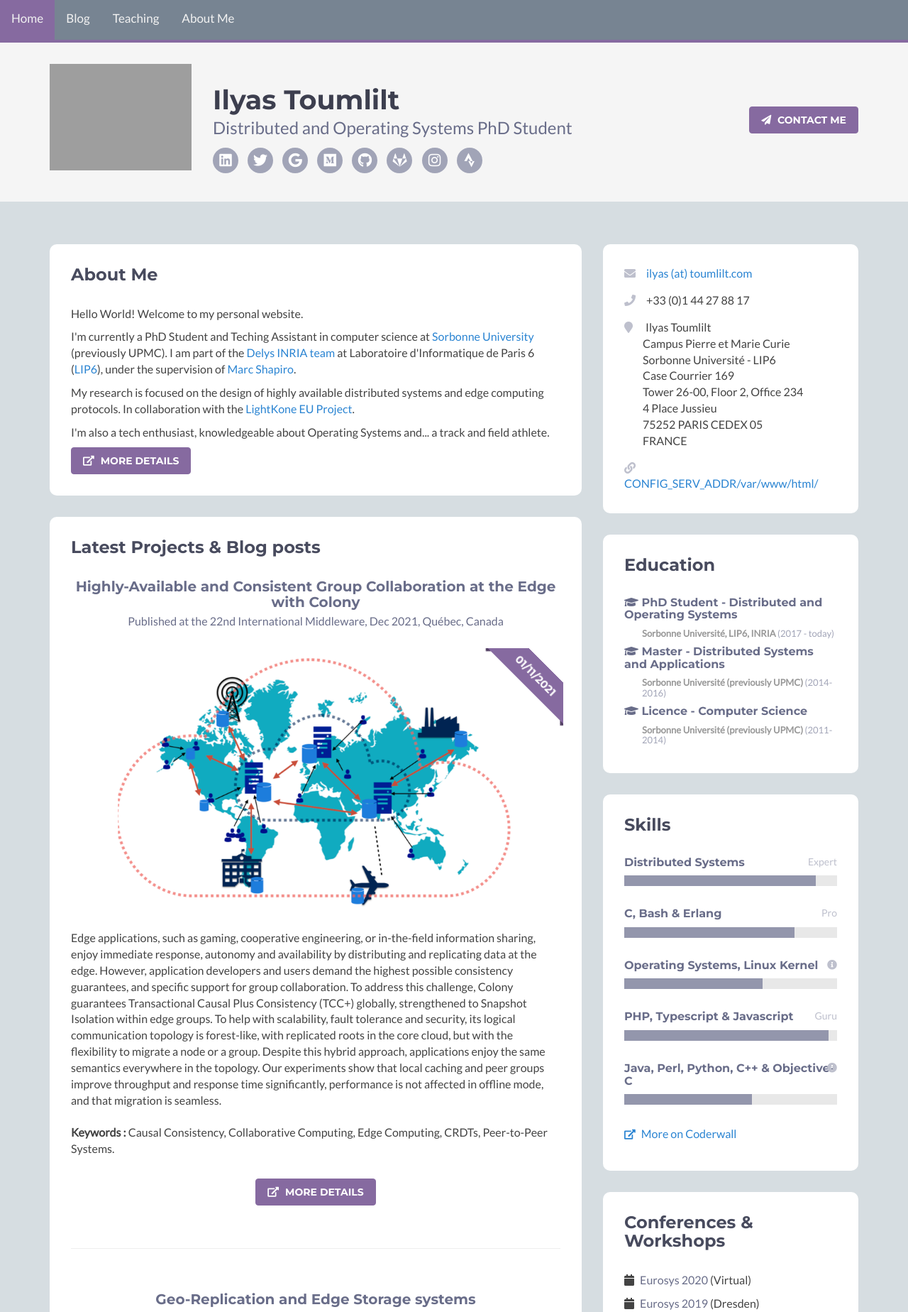
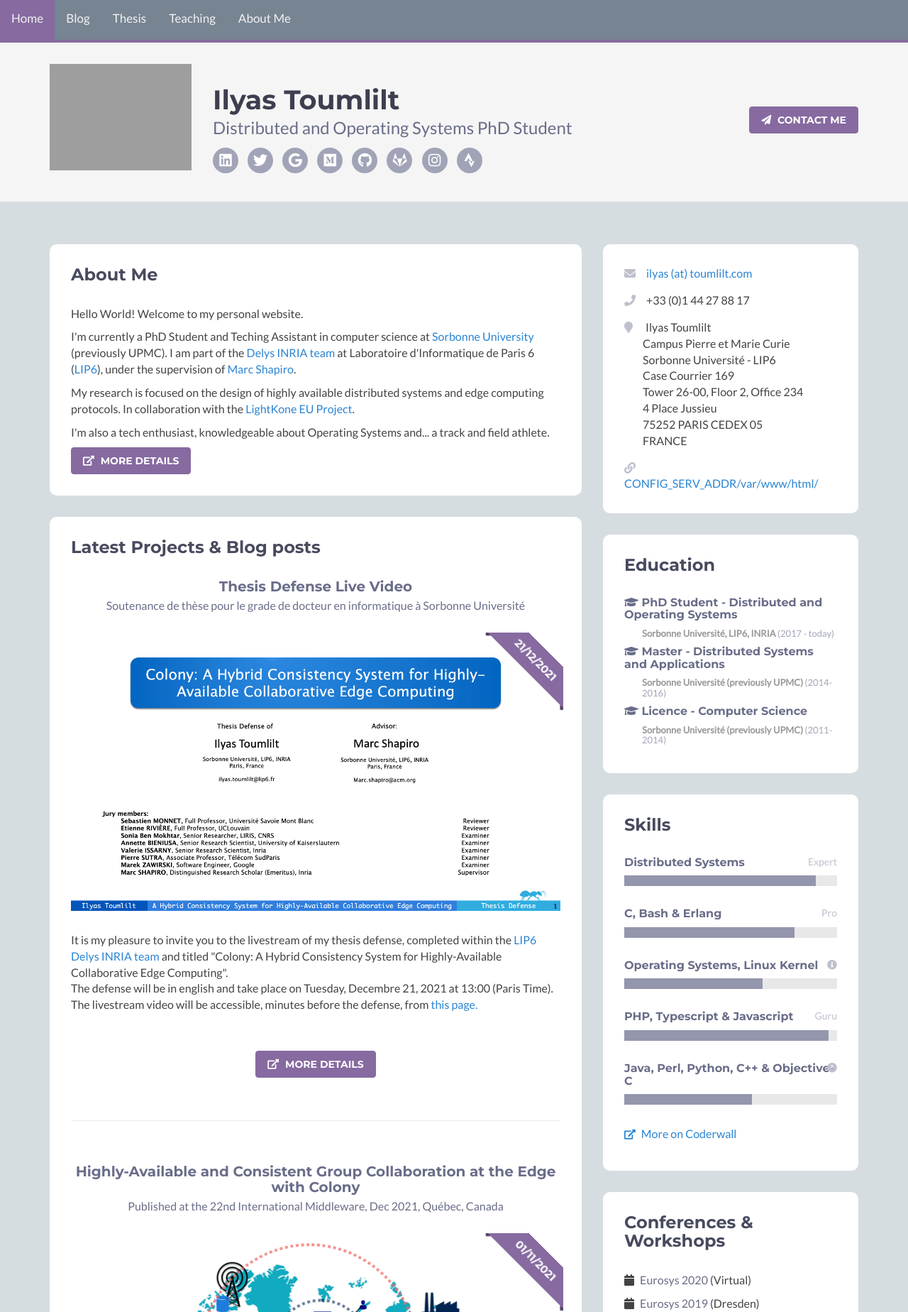
Before and after one commit to itoumlilt/toumlilt.com, a PHP site: page / in a window 1280 px wide. Shown: the top 1848 px of the page at 71% size. Run offline with PHP 8.4, Linux system fonts and the light colour scheme; a stand-in replaces the project's code that opens the database connection; some libraries are stand-ins or nearby versions; grey boxes are pictures that could not be loaded.

Commit message:
Add Thesis livestream page and corresponding post

```diff
--- /dev/null
+++ b/data/articles/blogarticle_5.xml
@@ -0,0 +1,61 @@
+<?xml version="1.0" encoding="UTF-8"?>
+
+<blogarticle>
+    <name>2021_12_21 Thesis Defense</name>
+    <date>21/12/2021</date>
+    <etitle>Thesis Defense Live Video</etitle>
+    <esummary>Soutenance de thèse pour le grade de docteur en informatique à Sorbonne Université</esummary>
+    <externallink>https://toumlilt.com/thesis-defense-livestream</externallink>
+    <githublink>null</githublink>
+    <smallimg>/blogarticle_5_small.png</smallimg>
+    <wideimg>/blogarticle_5_wide.png</wideimg>
+    <fulltext>
+        <div class="alert alert-info" role="alert">
+            The livestream video will be accessible, minutes before the defense, from
+            <a href="https://toumlilt.com/thesis-defense-livestream">this page.</a>
+        </div>
+        <p>
+            <h3 class="title">
+                 Description
+            </h3>
+            It is my pleasure to invite you to the livestream of my thesis defense,
+            completed within the <a href="https://lip6.fr" target="_blank">LIP6</a>
+            <a href="https://team.inria.fr/delys/fr/" target="_blank">Delys INRIA team</a>
+            and titled
+            "Colony: A Hybrid Consistency System for Highly-Available Collaborative Edge Computing".
+            <br/>
+            The defense will be in english and take place on Tuesday, Decembre 21, 2021
+            at 13:00 (Paris Time).
+            <br/>
+            The livestream video will be accessible, minutes before the defense, from
+            <a href="https://toumlilt.com/thesis-defense-livestream">this page.</a>
+            <br />
+            <h3 class="title">
+                 Abstract
+            </h3>
+            Edge applications, such as gaming, cooperative engineering, or in-the-field information sharing, enjoy immediate response, autonomy and availability by distributing and replicating data at the edge. However, application developers and users demand the highest possible consistency guarantees, and specific support for group collaboration. To address this challenge, Colony guarantees Transactional Causal Plus Consistency (TCC+) globally, strengthened to Snapshot Isolation within edge groups. To help with scalability, fault tolerance and security, its logical communication topology is forest-like, with replicated roots in the core cloud, but with the flexibility to migrate a node or a group. Despite this hybrid approach, applications enjoy the same semantics everywhere in the topology. Our experiments show that local caching and peer groups improve throughput and response time significantly, performance is not affected in offline mode, and that migration is seamless.
+        </p>
+    </fulltext>
+    <shorttext>
+        <p>
+            It is my pleasure to invite you to the livestream of my thesis defense,
+            completed within the <a href="https://lip6.fr" target="_blank">LIP6</a>
+            <a href="https://team.inria.fr/delys/fr/" target="_blank">Delys INRIA team</a>
+            and titled
+            "Colony: A Hybrid Consistency System for Highly-Available Collaborative Edge Computing".
+            <br/>
+            The defense will be in english and take place on Tuesday, Decembre 21, 2021
+            at 13:00 (Paris Time).
+            <br/>
+            The livestream video will be accessible, minutes before the defense, from
+            <a href="https://toumlilt.com/thesis-defense-livestream">this page.</a>
+            <br/>
+            <br/>
+        </p>
+    </shorttext>
+    <veryshorttext>
+        <p>
+            Causal Consistency, Collaborative Computing, Edge Computing, CRDTs, Peer-to-Peer Systems.
+        </p>
+    </veryshorttext>
+</blogarticle>
--- a/include/global_env.php
+++ b/include/global_env.php
@@ -32,6 +32,7 @@ define("URL_JS", URL_ASSETS . "/js");
 
 define("URL_HOME", BASE_URL . "/index");
 define("URL_BLOG", BASE_URL . "/blog");
+define("URL_THESIS", BASE_URL . "/thesis");
 define("URL_ABOUT_ME", BASE_URL . "/about-me");
 
 /************** Specific internal PATHs ***************/
--- a/src/global/header.php
+++ b/src/global/header.php
@@ -19,8 +19,10 @@ function get_topnav_html($current = 0) {
         <a <?php echo ($current == 2) ? "class='topnav-current'" : ""; ?>
                 href="<?php echo URL_BLOG; ?>">Blog</a>
         <a <?php echo ($current == 3) ? "class='topnav-current'" : ""; ?>
+                href="<?php echo URL_THESIS; ?>">Thesis</a>
+        <a <?php echo ($current == 4) ? "class='topnav-current'" : ""; ?>
                 href="#" data-toggle="modal" data-target=".no-page-modal">Teaching</a>
-        <a <?php echo ($current == 4) ? "class='topnav-current'" : ""; ?>
+        <a <?php echo ($current == 5) ? "class='topnav-current'" : ""; ?>
                 href="<?php echo URL_ABOUT_ME; ?>">About Me</a>
         <a href="javascript:void(0);" class="icon" onclick="topnavFunction()">&#9776;</a>
     </div>
--- a/src/main/primary_layer.php
+++ b/src/main/primary_layer.php
@@ -118,6 +118,10 @@ function HV_main_pl_latest_projects()
         <div class="section-inner">
             <h2 class="heading">Latest Projects & Blog posts</h2>
             <div class="content">
+                <?php
+                echo article_xpath_to_wide_html(parse_article_xml(article_id_to_filepath(5)), false);
+                ?>
+                <hr class="divider">
                 <?php
                 echo article_xpath_to_wide_html(parse_article_xml(article_id_to_filepath(4)), false);
                 ?>
```
Also changed, not shown: src/thesis/primary_layer.php (added, +135 -0 lines), www/thesis/thesis.php (renamed from www/aboutme/aboutme.php, +4 -4 lines), assets/images/blogarticles/blogarticle_5_small.png (added), assets/images/blogarticles/blogarticle_5_wide.png (added), 2 other files.
